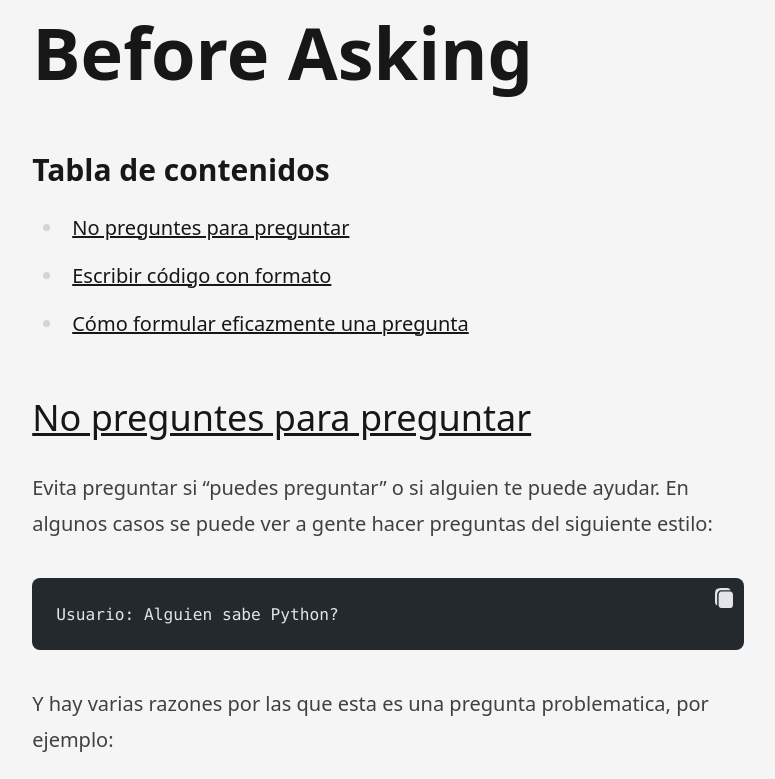
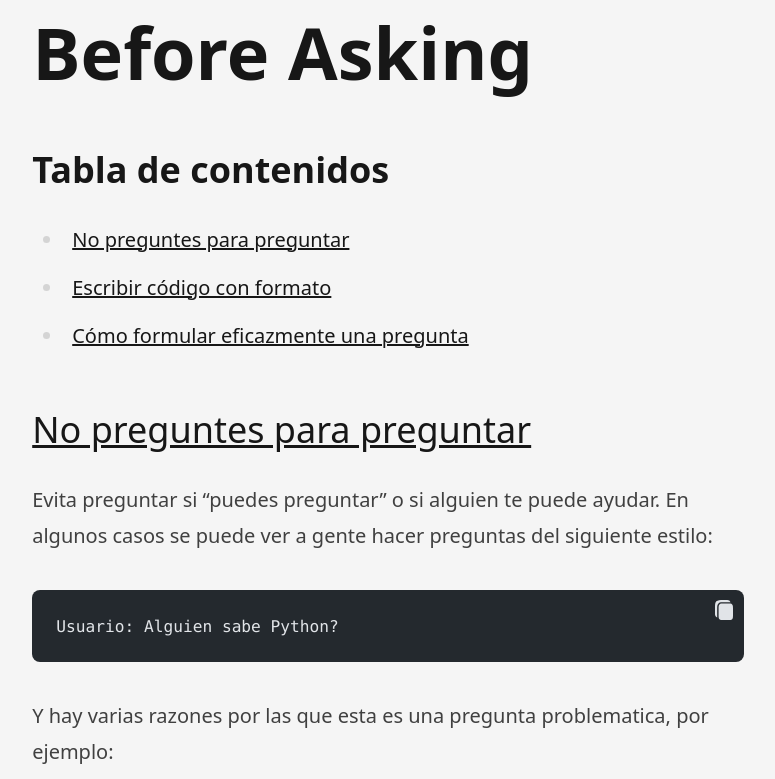
Before and after one commit to arch-fan/beforeasking, an Astro site: page / in a window 1280 px wide. Shown: the top 779 px of the page, without its empty margins (252-1027 px from the left). Built offline with nearby package versions, Linux system fonts and the light colour scheme; Astro itself is replaced by a stand-in of ours; code samples lack their colours.

Commit message:
TOC to H2

```diff
--- a/src/pages/index.md
+++ b/src/pages/index.md
@@ -6,7 +6,7 @@ layout: ../layouts/Layout.astro
 
 # Before Asking
 
-### Tabla de contenidos
+## Tabla de contenidos
 
 - [No preguntes para preguntar](#no-preguntes-para-preguntar)
 - [Escribir código con formato](#escribir-código-con-formato)
```
